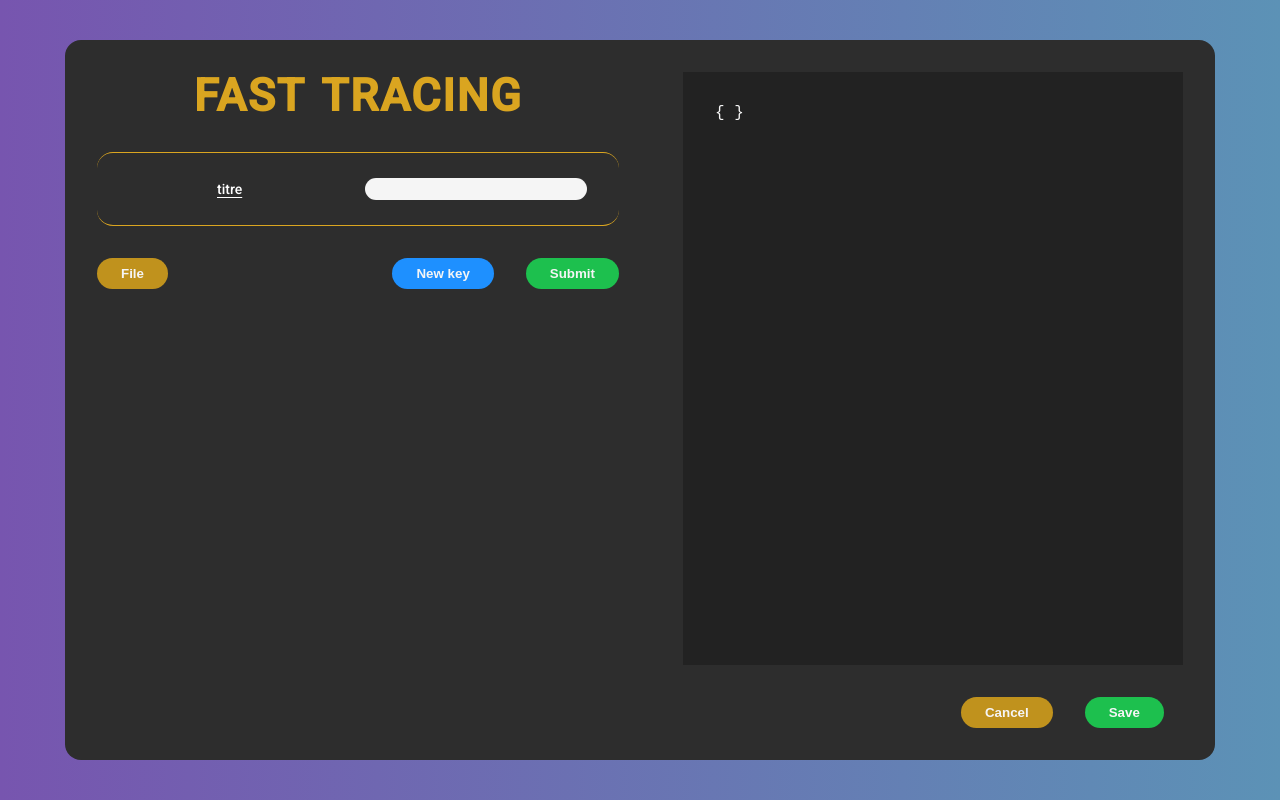
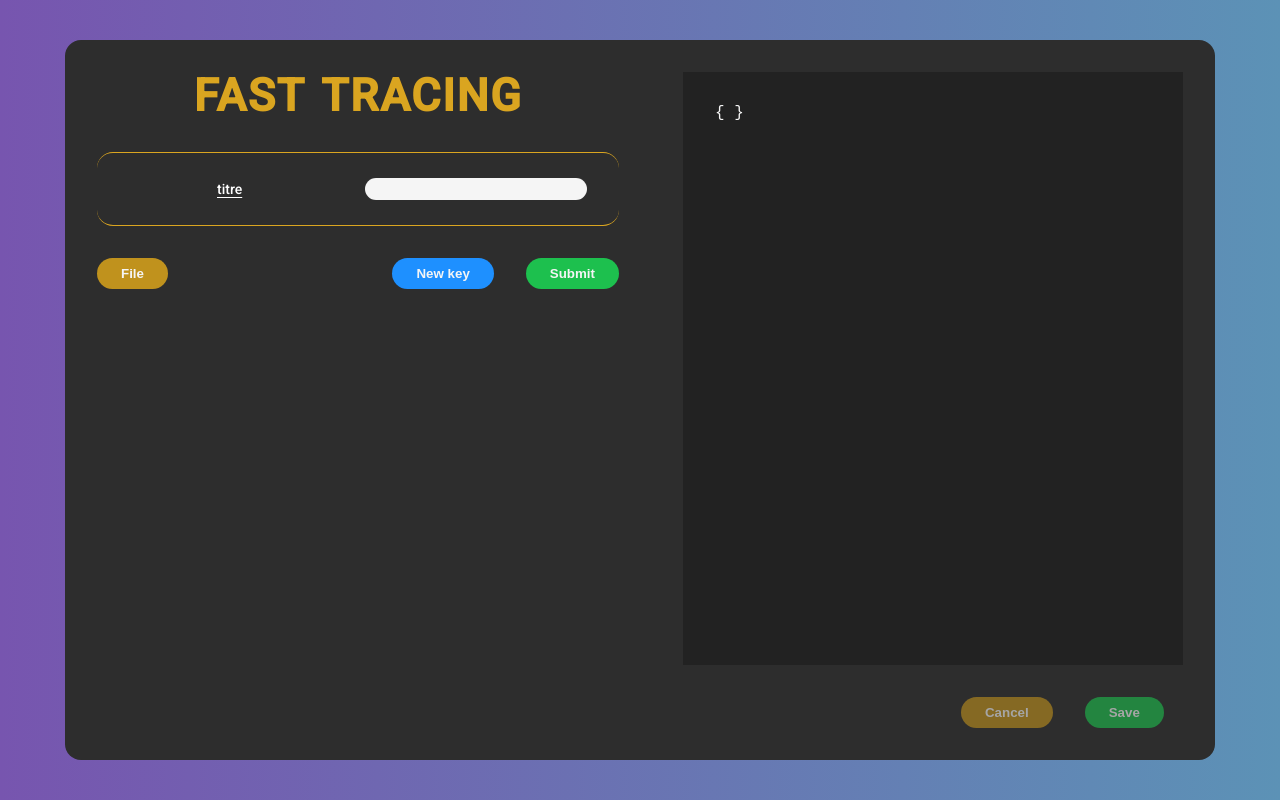
Before and after one commit to Bri11ant/frontend-tracage, an Angular app: page / in a window 1280 px wide. Built offline with nearby package versions, Linux system fonts and the light colour scheme.

Commit message:
aside btns + foucus

```diff
--- a/src/app/pages/home/home.component.html
+++ b/src/app/pages/home/home.component.html
@@ -108,12 +108,19 @@
     </section>
 
     <aside class="right-side">
-      <textarea name="" id="JSON-output">{{
-        projectData.json.trim()
-      }}</textarea>
+      <textarea
+        (keyup)="outputManuallyEdited = true"
+        name=""
+        id="JSON-output"
+        >{{ projectData.json.trim() }}</textarea
+      >
       <div class="controls">
-        <button (click)="onCancel()">Cancel</button>
-        <button (click)="onSave()">Save</button>
+        <button (click)="onCancel()" [disabled]="!outputManuallyEdited">
+          Cancel
+        </button>
+        <button (click)="onSave()" [disabled]="!outputManuallyEdited">
+          Save
+        </button>
       </div>
     </aside>
   </div>
--- a/src/app/pages/home/home.component.scss
+++ b/src/app/pages/home/home.component.scss
@@ -225,6 +225,11 @@
             background-color: rgb(29, 192, 78);
             margin-right: 1.2rem;
           }
+
+          &:disabled {
+            opacity: 0.6;
+            cursor: default;
+          }
         }
       }
     }
--- a/src/app/pages/home/home.component.ts
+++ b/src/app/pages/home/home.component.ts
@@ -15,6 +15,8 @@ import { CdkDragDrop, moveItemInArray } from '@angular/cdk/drag-drop';
 export class HomeComponent implements OnInit {
   projectData = new ProjectModel('', '{ }');
   references: string[] = [];
+
+  outputManuallyEdited = false;
 
   constructor(private dialog: MatDialog, private homeService: HomeService) {}
 
@@ -46,6 +48,12 @@ export class HomeComponent implements OnInit {
         }
       }
       this.dialog.closeAll();
+
+      setTimeout(() => {
+        this.getKeyInputRef(
+          this.projectData.keys[this.projectData.keys.length - 1].id
+        ).focus();
+      }, 200);
     });
   }
 
@@ -131,12 +139,7 @@ export class HomeComponent implements OnInit {
     const titleRef = this.getKeyInputRef('titre');
     if (titleRef && titleRef.value.length > 0) {
       this.projectData.json = this.homeService.printJSON();
-      const outputRef = document.querySelector(
-        '#JSON-output'
-      ) as HTMLTextAreaElement;
-      if (outputRef) {
-        outputRef.value = this.projectData.json;
-      }
+      this.refreshOutput();
     } else {
       alert('"title" key can\'t be empty!');
     }
@@ -154,11 +157,21 @@ export class HomeComponent implements OnInit {
   }
 
   onSave() {
-    //
+    const outputRef = document.querySelector(
+      '#JSON-output'
+    ) as HTMLTextAreaElement;
+    if (outputRef) {
+      this.projectData.json = outputRef.value;
+      this.homeService.projectData.json = outputRef.value;
+    }
+    this.outputManuallyEdited = false;
+    this.getKeyInputRef('titre').focus();
   }
 
   onCancel() {
-    //
+    this.refreshOutput();
+    this.outputManuallyEdited = false;
+    this.getKeyInputRef('titre').focus();
   }
 
   getKeyInputRef(id: string) {
@@ -169,4 +182,13 @@ export class HomeComponent implements OnInit {
 
     return keyRef;
   }
+
+  refreshOutput() {
+    const outputRef = document.querySelector(
+      '#JSON-output'
+    ) as HTMLTextAreaElement;
+    if (outputRef) {
+      outputRef.value = this.projectData.json;
+    }
+  }
 }
--- a/src/app/pages/home/home.service.ts
+++ b/src/app/pages/home/home.service.ts
@@ -51,8 +51,6 @@ export class HomeService {
 
     this.projectData.json = result;
 
-    console.log('result:', result);
-
     return result;
   }
 }
```
